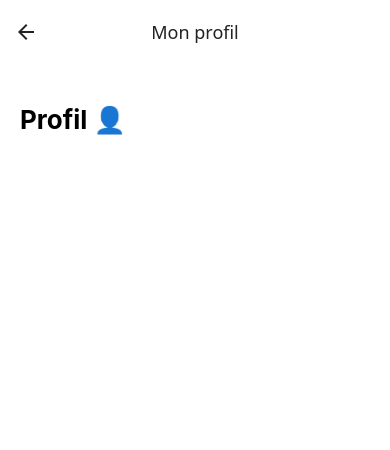
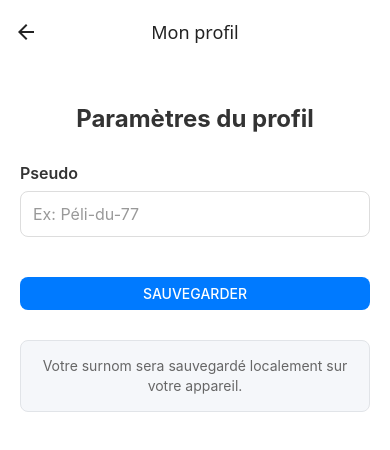
Before and after one commit to Eliastik-dev/pet-lycans, a React Native app: screen /Profile in a window 390 px wide. Shown: the top 450 px of the page. Built offline with nearby package versions, Linux system fonts and the light colour scheme; no server answers.

Commit message:
ajout screen fav et profil

```diff
--- a/src/screens/FavoritesScreen.js
+++ b/src/screens/FavoritesScreen.js
@@ -1,30 +1,88 @@
-import React from 'react';
-import { View, Text, StyleSheet } from 'react-native';
+import React, { useState, useCallback } from 'react';
+import { View, FlatList, ActivityIndicator, Text, TouchableOpacity } from 'react-native';
+import { useFocusEffect } from '@react-navigation/native';
+import AsyncStorage from '@react-native-async-storage/async-storage';
+import { SafeAreaView } from 'react-native-safe-area-context';
+import { fetchAnimals } from '../services/api';
+import AnimalCard from '../components/AnimalCard';
+import styles from '../styles/FavoritesScreen';
 
-const FavoritesScreen = () => {
+const FavoritesScreen = ({ navigation }) => {
+  const [favorites, setFavorites] = useState([]);
+  const [allAnimals, setAllAnimals] = useState([]);
+  const [loading, setLoading] = useState(true);
+
+  // On recharge les données à chaque fois que l'écran est affiché
+  useFocusEffect(
+    useCallback(() => {
+      loadFavoritesAndAnimals();
+    }, [])
+  );
+
+  const loadFavoritesAndAnimals = async () => {
+    setLoading(true);
+    try {
+      const [favsJson, animalsData] = await Promise.all([
+        AsyncStorage.getItem('favorites'),
+        fetchAnimals()
+      ]);
+
+      const parsedFavs = favsJson ? JSON.parse(favsJson) : [];
+      setFavorites(parsedFavs);
+      setAllAnimals(animalsData);
+    } catch (err) {
+      console.warn('Erreur lors du chargement des favoris:', err);
+    } finally {
+      setLoading(false);
+    }
+  };
+
+  const favoriteAnimals = allAnimals.filter(animal =>
+    favorites.includes(animal.id)
+  );
+
+  const handleAnimalPress = (animal) => {
+    navigation.navigate('Details', { animal });
+  };
+
+  if (loading) {
+    return (
+      <View style={styles.centerContainer}>
+        <ActivityIndicator size="large" color="#007AFF" />
+      </View>
+    );
+  }
+
   return (
-    <View style={styles.container}>
-      <View style={styles.content}>
-        <Text style={styles.message}>Pas encore de favoris ❤️</Text>
-      </View>
-    </View>
+    <SafeAreaView style={styles.container} edges={['top']}>
+      <FlatList
+        data={favoriteAnimals}
+        keyExtractor={(item) => item.id.toString()}
+        renderItem={({ item }) => (
+          <AnimalCard
+            animal={item}
+            onPress={() => handleAnimalPress(item)}
+          />
+        )}
+        contentContainerStyle={styles.listContent}
+        ListEmptyComponent={
+          <View style={styles.emptyContainer}>
+            <Text style={styles.emoji}>💔</Text>
+            <Text style={styles.emptyTitle}>Aucun favori pour le moment</Text>
+            <Text style={styles.emptyText}>
+              Explorez la liste des animaux et ajoutez-en quelques-uns à votre collection !
+            </Text>
+            <TouchableOpacity
+              style={styles.exploreButton}
+              onPress={() => navigation.navigate('Home')}
+            >
+              <Text style={styles.exploreButtonText}>Explorer les animaux</Text>
+            </TouchableOpacity>
+          </View>
+        }
+      />
+    </SafeAreaView>
   );
 };
 
-const styles = StyleSheet.create({
-  container: {
-    flex: 1,
-    backgroundColor: '#f9f9f9',
-  },
-  content: {
-    flex: 1,
-    justifyContent: 'center',
-    alignItems: 'center',
-  },
-  message: {
-    fontSize: 18,
-    color: '#666',
-  },
-});
-
 export default FavoritesScreen;
--- a/src/screens/ProfileScreen.js
+++ b/src/screens/ProfileScreen.js
@@ -1,30 +1,77 @@
-import React from 'react';
-import { View, Text, StyleSheet } from 'react-native';
+import React, { useState, useEffect } from 'react';
+import { View, Text, Button, Alert } from 'react-native';
+import AsyncStorage from '@react-native-async-storage/async-storage';
+import { SafeAreaView } from 'react-native-safe-area-context';
+import NicknameInput from '../components/NicknameInput';
+import styles from '../styles/ProfileScreen';
 
 const ProfileScreen = () => {
+  const [nickname, setNickname] = useState('');
+  const [error, setError] = useState('');
+
+  useEffect(() => {
+    loadNickname();
+  }, []);
+
+  const loadNickname = async () => {
+    try {
+      const savedNickname = await AsyncStorage.getItem('nickname');
+      if (savedNickname) {
+        setNickname(savedNickname);
+      }
+    } catch (error) {
+      console.error('Erreur lors du chargement du surnom:', error);
+    }
+  };
+
+  const saveNickname = async () => {
+    const trimmedNickname = nickname.trim();
+
+    if (trimmedNickname === '') {
+      setError('Le surnom ne peut pas être vide');
+      Alert.alert('Erreur', 'Le surnom ne peut pas être vide');
+      return;
+    }
+
+    try {
+      await AsyncStorage.setItem('nickname', trimmedNickname);
+      setError('');
+      Alert.alert('Succès', 'Surnom sauvegardé avec succès');
+    } catch (error) {
+      console.error('Erreur lors de la sauvegarde du surnom:', error);
+      Alert.alert('Erreur', 'Impossible de sauvegarder le surnom');
+    }
+  };
+
+  const handleNicknameChange = (text) => {
+    setNickname(text);
+    setError('');
+  };
+
   return (
-    <View style={styles.container}>
-      <Text style={styles.title}>Profil 👤</Text>
-    </View>
+    <SafeAreaView style={styles.container} edges={['top']}>
+      <View style={styles.content}>
+        <Text style={styles.title}>Paramètres du profil</Text>
+        <NicknameInput
+          value={nickname}
+          onChangeText={handleNicknameChange}
+          error={error}
+        />
+        <View style={styles.buttonContainer}>
+          <Button
+            title="Sauvegarder"
+            onPress={saveNickname}
+            color="#007AFF"
+          />
+        </View>
+        <View style={styles.infoContainer}>
+          <Text style={styles.infoText}>
+            Votre surnom sera sauvegardé localement sur votre appareil.
+          </Text>
+        </View>
+      </View>
+    </SafeAreaView>
   );
 };
 
-const styles = StyleSheet.create({
-  container: {
-    flex: 1,
-    padding: 20,
-    backgroundColor: '#fff',
-  },
-  title: {
-    fontSize: 26,
-    fontWeight: 'bold',
-    marginTop: 20,
-    marginBottom: 15,
-  },
-  text: {
-    fontSize: 16,
-    color: '#777',
-  },
-});
-
 export default ProfileScreen;
--- /dev/null
+++ b/src/styles/FavoritesScreen.js
@@ -0,0 +1,61 @@
+import { StyleSheet } from 'react-native';
+
+const styles = StyleSheet.create({
+    container: {
+        flex: 1,
+        backgroundColor: '#fff',
+    },
+    centerContainer: {
+        flex: 1,
+        justifyContent: 'center',
+        alignItems: 'center',
+        backgroundColor: '#fff',
+    },
+    listContent: {
+        padding: 16,
+        flexGrow: 1,
+    },
+    emptyContainer: {
+        flex: 1,
+        justifyContent: 'center',
+        alignItems: 'center',
+        paddingHorizontal: 40,
+        marginTop: 80,
+    },
+    emoji: {
+        fontSize: 60,
+        marginBottom: 20,
+    },
+    emptyTitle: {
+        fontSize: 20,
+        fontWeight: 'bold',
+        color: '#333',
+        marginBottom: 10,
+        textAlign: 'center',
+    },
+    emptyText: {
+        fontSize: 16,
+        color: '#888',
+        textAlign: 'center',
+        lineHeight: 24,
+        marginBottom: 30,
+    },
+    exploreButton: {
+        backgroundColor: '#007AFF',
+        paddingHorizontal: 24,
+        paddingVertical: 12,
+        borderRadius: 25,
+        elevation: 2,
+        shadowColor: '#000',
+        shadowOffset: { width: 0, height: 2 },
+        shadowOpacity: 0.1,
+        shadowRadius: 4,
+    },
+    exploreButtonText: {
+        color: '#fff',
+        fontSize: 16,
+        fontWeight: '600',
+    },
+});
+
+export default styles;
--- /dev/null
+++ b/src/styles/ProfileScreen.js
@@ -0,0 +1,40 @@
+import { StyleSheet } from 'react-native';
+
+const styles = StyleSheet.create({
+    container: {
+        flex: 1,
+        backgroundColor: '#fff',
+    },
+    content: {
+        padding: 20,
+        marginTop: 20,
+    },
+    title: {
+        fontSize: 24,
+        fontWeight: 'bold',
+        color: '#333',
+        marginBottom: 30,
+        textAlign: 'center',
+    },
+    buttonContainer: {
+        marginTop: 20,
+        borderRadius: 8,
+        overflow: 'hidden',
+    },
+    infoContainer: {
+        marginTop: 30,
+        padding: 15,
+        backgroundColor: '#f5f7fa',
+        borderRadius: 8,
+        borderWidth: 1,
+        borderColor: '#e1e4e8',
+    },
+    infoText: {
+        fontSize: 14,
+        color: '#666',
+        textAlign: 'center',
+        lineHeight: 20,
+    },
+});
+
+export default styles;
```
